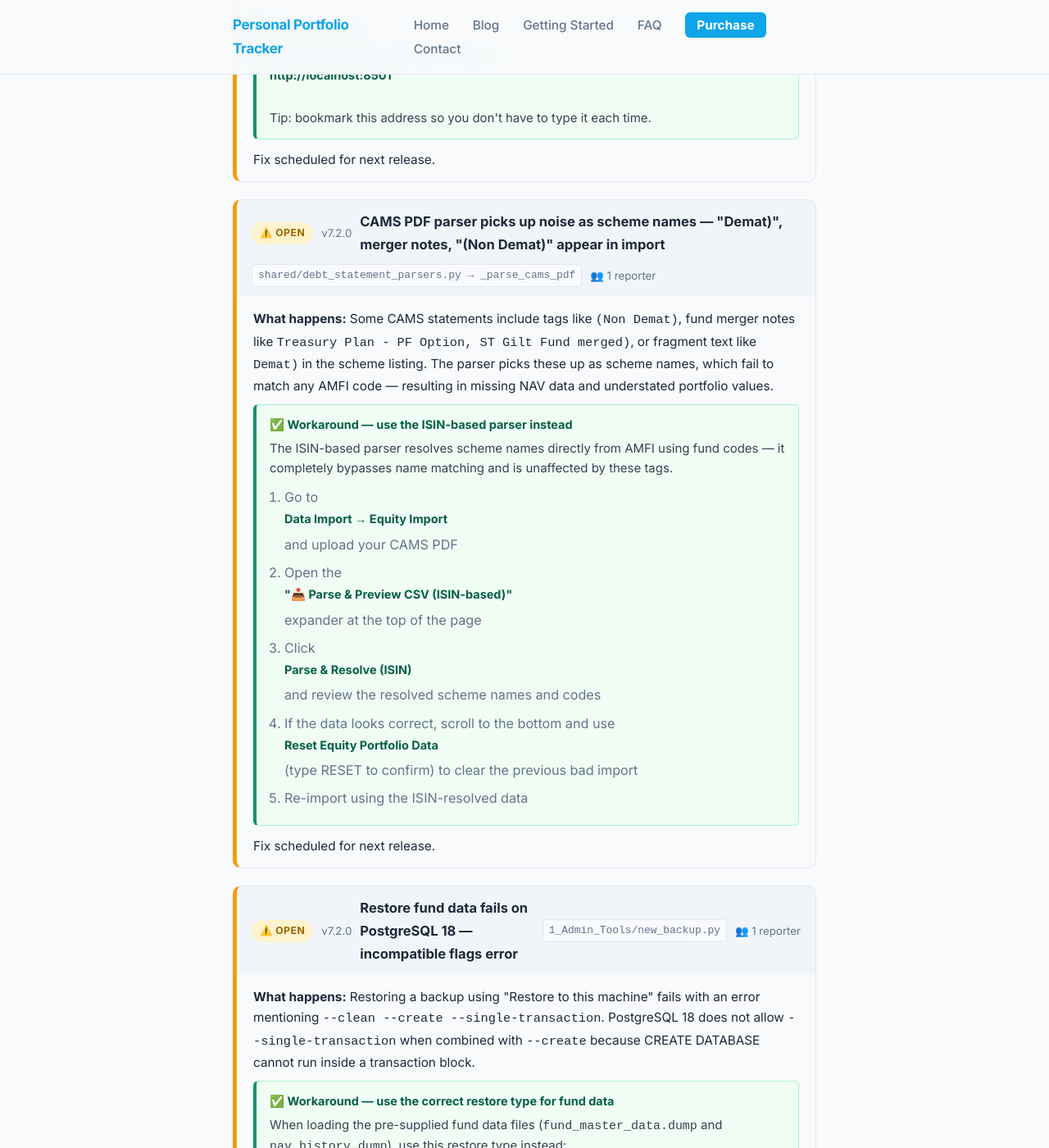
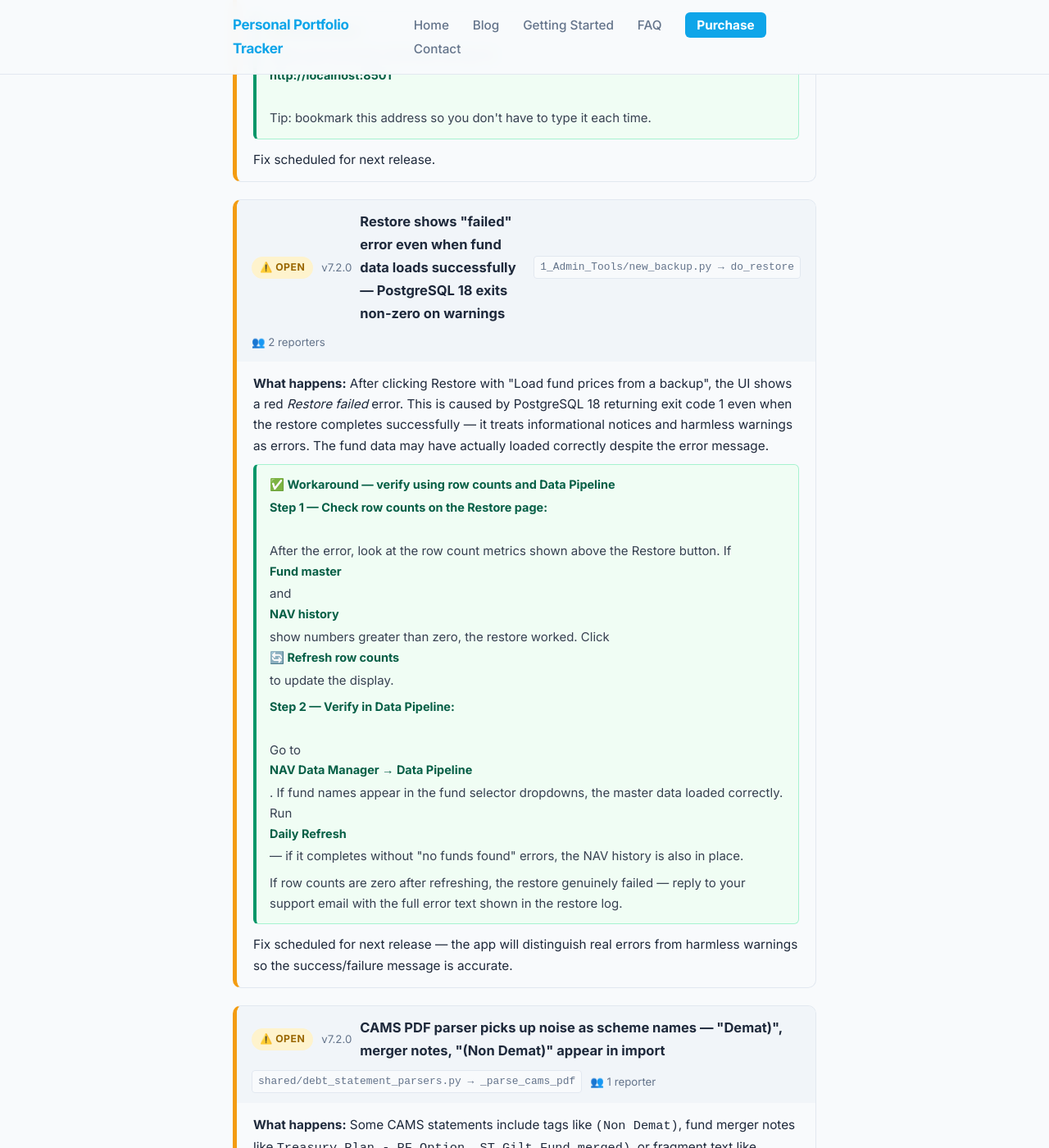
Before and after one commit to srikrishna2024/portfolio-tracker-blog, a Jekyll site: the page built from known-issues/index.html, in a window 1280 px wide and 1400 px high, scrolled down 1362 px. Shown: the whole window at 82% size. Built offline with Jekyll 4.4.1, drawn with Linux system fonts in a browser that asks for light colours.

Commit message:
known issues: add PG18 restore false failure with Data Pipeline verification workaround

```diff
--- a/known-issues/index.html
+++ b/known-issues/index.html
@@ -52,6 +52,28 @@ title: Known Issues & Workarounds
           Tip: bookmark this address so you don't have to type it each time.</p>
         </div>
         <p class="ki-eta">Fix scheduled for next release.</p>
+      </div>
+    </div>
+
+    <div class="ki-issue ki-noncritical">
+      <div class="ki-header">
+        <span class="ki-badge ki-badge-noncritical">⚠️ Open</span>
+        <span class="ki-version">v7.2.0</span>
+        <h3 class="ki-title">Restore shows "failed" error even when fund data loads successfully — PostgreSQL 18 exits non-zero on warnings</h3>
+        <span class="ki-page">1_Admin_Tools/new_backup.py → do_restore</span>
+        <span class="ki-version">👥 2 reporters</span>
+      </div>
+      <div class="ki-body">
+        <p><strong>What happens:</strong> After clicking Restore with "Load fund prices from a backup", the UI shows a red <em>Restore failed</em> error. This is caused by PostgreSQL 18 returning exit code 1 even when the restore completes successfully — it treats informational notices and harmless warnings as errors. The fund data may have actually loaded correctly despite the error message.</p>
+        <div class="ki-workaround">
+          <strong>✅ Workaround — verify using row counts and Data Pipeline</strong>
+          <p><strong>Step 1 — Check row counts on the Restore page:</strong><br/>
+          After the error, look at the row count metrics shown above the Restore button. If <strong>Fund master</strong> and <strong>NAV history</strong> show numbers greater than zero, the restore worked. Click <strong>🔄 Refresh row counts</strong> to update the display.</p>
+          <p style="margin-top:8px;"><strong>Step 2 — Verify in Data Pipeline:</strong><br/>
+          Go to <strong>NAV Data Manager → Data Pipeline</strong>. If fund names appear in the fund selector dropdowns, the master data loaded correctly. Run <strong>Daily Refresh</strong> — if it completes without "no funds found" errors, the NAV history is also in place.</p>
+          <p style="margin-top:8px;">If row counts are zero after refreshing, the restore genuinely failed — reply to your support email with the full error text shown in the restore log.</p>
+        </div>
+        <p class="ki-eta">Fix scheduled for next release — the app will distinguish real errors from harmless warnings so the success/failure message is accurate.</p>
       </div>
     </div>
 
```
